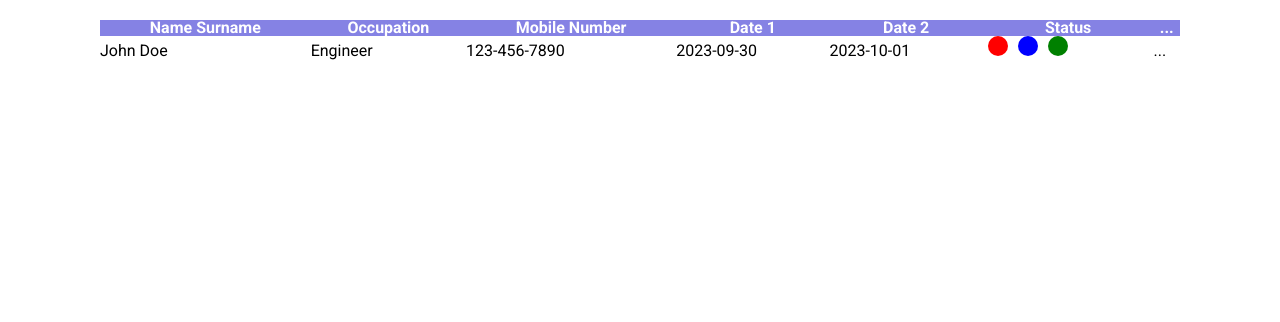
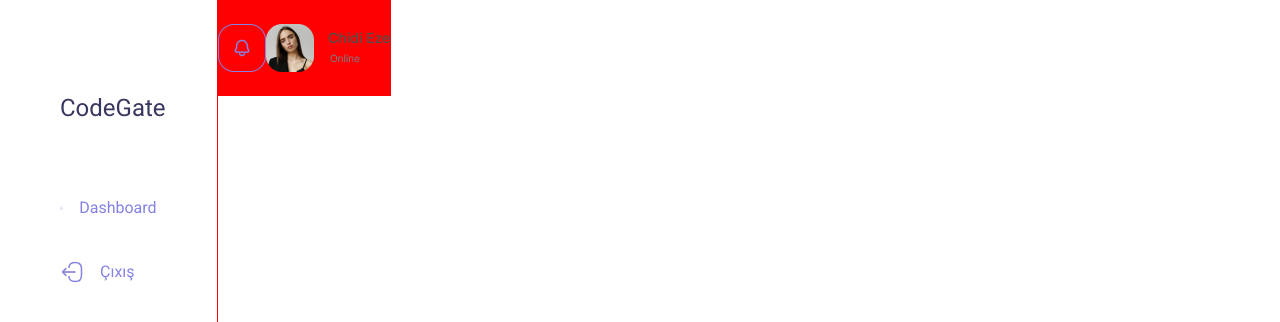
Before and after one commit to sarahashimova/code8, a React (Create React App) app: page / in a window 1280 px wide. Shown: the top 322 px of the page. Built offline with nearby package versions, Linux system fonts and the light colour scheme.

Commit message:
change add

```diff
--- a/src/components/aside/index.jsx
+++ b/src/components/aside/index.jsx
@@ -0,0 +1,29 @@
+import React from 'react';
+import './style.scss';
+import { Link } from 'react-router-dom';
+
+function Aside() {
+    return (
+        <div id="aside">
+            <h2>CodeGate</h2>
+            <nav>
+                <Link to="/applies">
+                    <svg xmlns="http://www.w3.org/2000/svg" width="24" height="24" viewBox="0 0 24 24" fill="none">
+                        <path d="M9.02 2.83998L3.63 7.03998C2.73 7.73998 2 9.22998 2 10.36V17.77C2 20.09 3.89 21.99 6.21 21.99H17.79C20.11 21.99 22 20.09 22 17.78V10.5C22 9.28998 21.19 7.73998 20.2 7.04998L14.02 2.71998C12.62 1.73998 10.37 1.78998 9.02 2.83998Z" stroke="#8582E4" stroke-width="1.5" stroke-linecap="round" stroke-linejoin="round" />
+                        <path d="M12 17.99V14.99" stroke="#7976CF" stroke-width="1.5" stroke-linecap="round" stroke-linejoin="round" />
+                    </svg>
+                    Dashboard</Link>
+                <Link to="/log-out">
+                    <svg xmlns="http://www.w3.org/2000/svg" width="24" height="24" viewBox="0 0 24 24" fill="none">
+                        <path d="M8.90002 7.56001C9.21002 3.96001 11.06 2.49001 15.11 2.49001H15.24C19.71 2.49001 21.5 4.28001 21.5 8.75001V15.27C21.5 19.74 19.71 21.53 15.24 21.53H15.11C11.09 21.53 9.24002 20.08 8.91002 16.54" stroke="#8582E4" stroke-width="1.5" stroke-linecap="round" stroke-linejoin="round" />
+                        <path d="M15 12H3.62" stroke="#7976CF" stroke-width="1.5" stroke-linecap="round" stroke-linejoin="round" />
+                        <path d="M5.85 8.64999L2.5 12L5.85 15.35" stroke="#8582E4" stroke-width="1.5" stroke-linecap="round" stroke-linejoin="round" />
+                    </svg>
+                    Çıxış</Link>
+            </nav>
+
+        </div>
+    )
+}
+
+export default Aside
--- /dev/null
+++ b/src/components/aside/style.scss
@@ -0,0 +1,35 @@
+#aside {
+    width: 17%;
+    border-right: 1px solid red;
+    padding-top: 90px;
+    padding-bottom: 60px;
+    height: 100vh;
+    padding-inline: 60px;
+
+    h2 {
+        color: #383760;
+        font-size: 24px;
+        font-style: normal;
+        font-weight: 400;
+        line-height: 36px;
+    }
+
+    nav {
+        display: flex;
+        flex-direction: column;
+        margin-top: 70px;
+        row-gap:40px;
+
+        a {
+            font-size: 16px;
+            font-style: normal;
+            font-weight: 400;
+            line-height: 24px;
+            color : #8582E4;
+            text-decoration: none;
+            display: flex;
+            align-items: center;
+            column-gap: 16px;
+        }
+    }
+}
--- /dev/null
+++ b/src/pages/header/index.jsx
@@ -0,0 +1,16 @@
+import React from 'react';
+import './style.scss';
+import { Link } from 'react-router-dom';
+
+function Header() {
+    return (
+        <div id="header">
+            <div className="block">
+                <img src="/images/noti.png" alt="" />
+                <img src="/images/user.png" alt="" />
+            </div>
+        </div>
+    )
+}
+
+export default Header
--- /dev/null
+++ b/src/pages/header/style.scss
@@ -0,0 +1,14 @@
+#header{
+    width: 100;
+    background-color: red;
+    margin-left: auto;
+    padding-block: 24px;
+
+    .block{
+        display: flex;
+        align-items: center;
+        margin-left: auto;
+        justify-content: flex-end;
+    }
+
+}
--- a/src/pages/home/index.jsx
+++ b/src/pages/home/index.jsx
@@ -1,11 +1,17 @@
 
 import React from 'react'
 import User from '../../components/users'
+import Aside from '../../components/aside'
+import Header from '../header'
+import './style.scss'
 
 function Home() {
     return (
-        <div>
-            <User/>
+        <div id='home'>
+            <Aside/>
+            <div id="layout">
+                <Header/>
+            </div>
         </div>
     )
 }
--- /dev/null
+++ b/src/pages/home/style.scss
@@ -0,0 +1,3 @@
+#home {
+    display : flex
+}
```
Also changed, not shown: public/images/noti.png (added), public/images/user.png (added), src/layouts/header/index.jsx (deleted).
